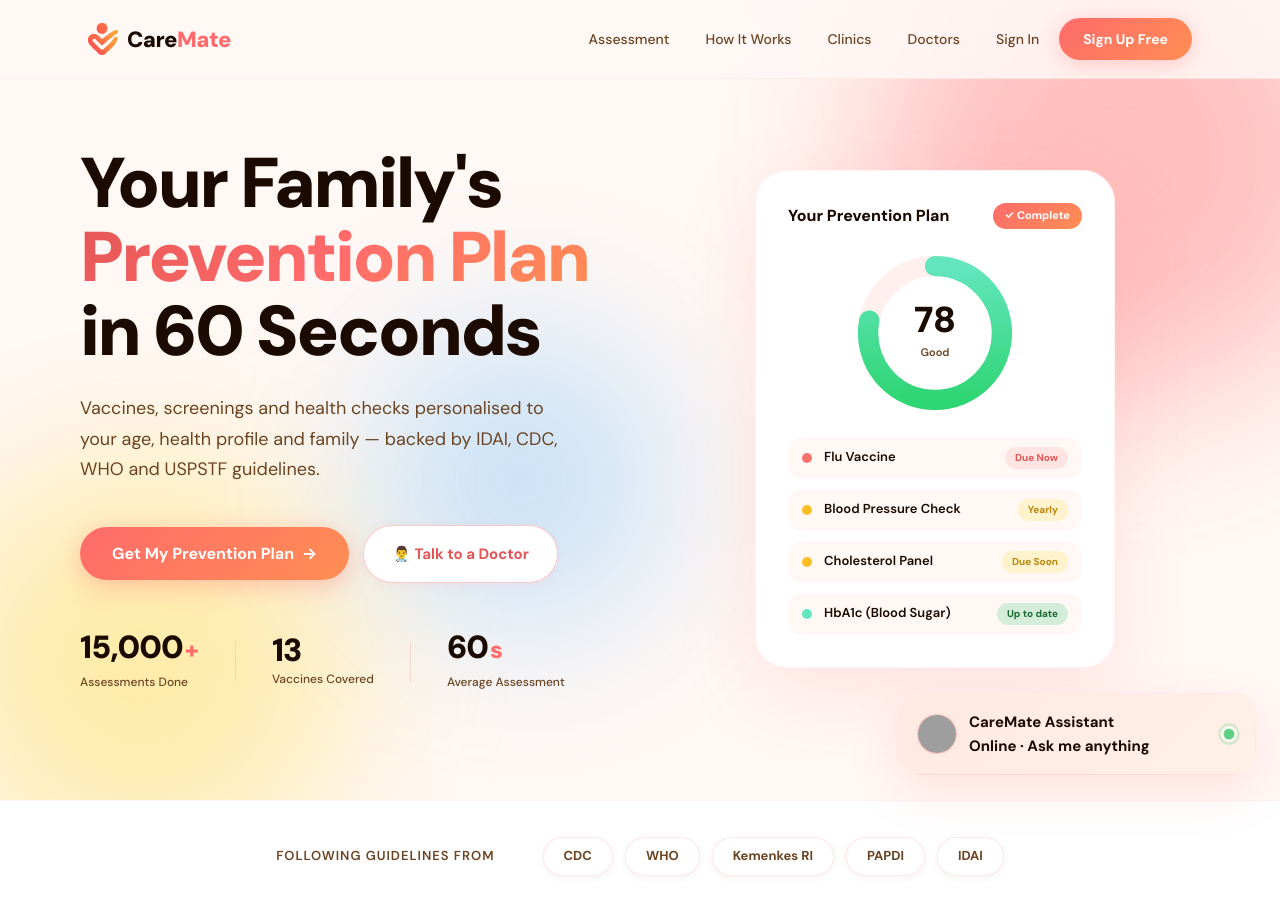
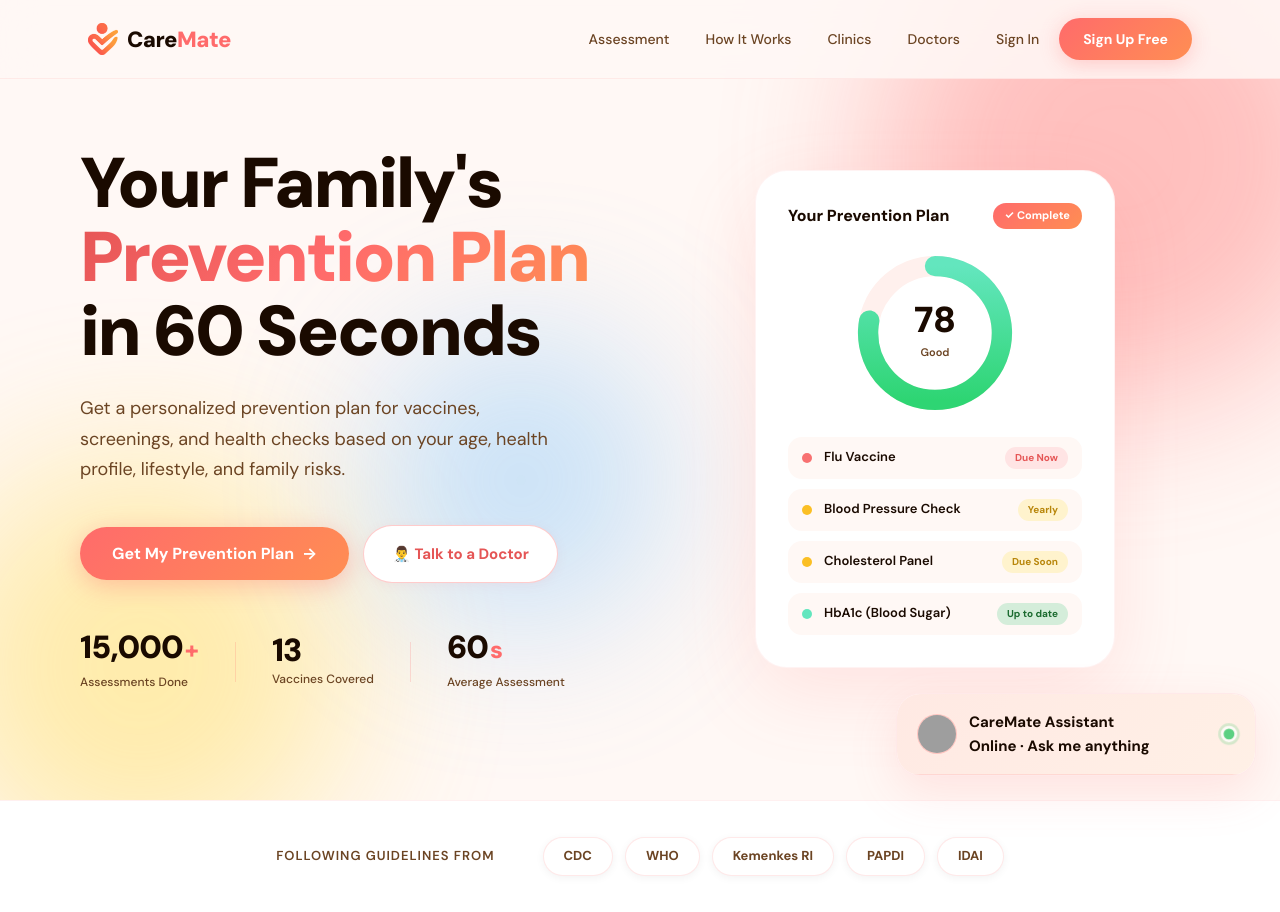
Before and after one commit to poilvetcarl-svg/CareMate, a Flask app: page / in a window 1280 px wide. Shown: the top 912 px of the page. Run offline with Flask 3, Linux system fonts and the light colour scheme; some libraries are stand-ins or nearby versions; grey boxes are pictures that could not be loaded.

Commit message:
Update hero subtitle copy
Co-Authored-By: Claude Fable 5 <noreply@anthropic.com>

```diff
--- a/templates/index.html
+++ b/templates/index.html
@@ -56,8 +56,8 @@
       in 60 Seconds
     </h1>
     <p class="hero-subtitle">
-      Vaccines, screenings and health checks personalised to your age, health profile and
-      family — backed by IDAI, CDC, WHO and USPSTF guidelines.
+      Get a personalized prevention plan for vaccines, screenings, and health checks
+      based on your age, health profile, lifestyle, and family risks.
     </p>
     <div class="hero-actions">
       <button class="btn-primary" onclick="scrollToAssessment()">
```
